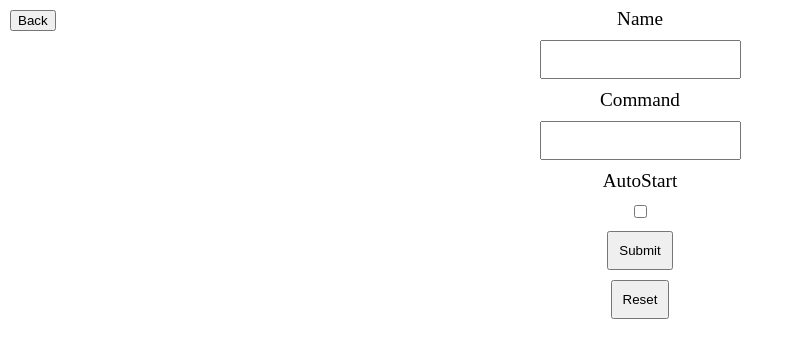
After one commit to LennikGamez/RaspberryPi-ProcessManager, a Flask app: page /add-process in a window 1280 px wide. The commit adds this page. Shown: the top 358 px of the page, without its empty margins (0-794 px from the left). Run offline with Flask 3, Linux system fonts and the light colour scheme.

Commit message:
created page to add new Processes to the list and navigation buttons

```diff
--- a/website/main.py
+++ b/website/main.py
@@ -14,6 +14,14 @@ def read_processes():
     with open(getJSONURL(), "r") as f:
         for process in json.load(f).get("processes"):
             processes.append(Process(process.get("name"), process.get("cmd"), process.get("onStartUp")))
+
+def addProcessToJson(name, cmd, onStartUp):
+    json_file = getJSONURL()
+    with open(json_file, 'r') as f:
+        data = json.load(f)
+        data["processes"].append({"name": name, "cmd": cmd, "onStartUp": onStartUp})
+    with open(json_file, 'w') as f:
+        json.dump(data, f, indent=4)
 
 def changeStartUpInJSON(name, value):
     json_file = getJSONURL()
@@ -53,12 +61,17 @@ def manager():
             process.is_running = running
     return render_template("index.html", processes=processes)
 
-@app.route("/add-process", methods=["POST"])
+@app.route("/add-process", methods=["POST", "GET"])
 def add():
-    name = request.form.get("name")
-    command = request.form.get("command")
-    processes.append(Process(name, command))
-    return redirect(url_for("manager"))
+    if request.method == "GET":
+        return render_template("addProcess.html")
+    else:
+        name = request.form.get("name")
+        command = request.form.get("command")
+        onStartUp = request.form.get("onStartUp")
+        processes.append(Process(name, command, onStartUp))
+        addProcessToJson(name, command, onStartUp)
+        return redirect(url_for("manager"))
 
 @app.route("/load")
 def load():
--- a/website/static/processes.json
+++ b/website/static/processes.json
@@ -4,13 +4,13 @@
             "name": "VideoStream Page",
             "description": "This is the first process",
             "cmd": "timeout /T 10",
-            "onStartUp": true
+            "onStartUp": false
         },
         {
             "name": "VideoStream Backend",
             "description": "This is the second process",
             "cmd": "python C:\\Users\\leand\\OneDrive\\Dokumente\\Repos\\ProcessManager\\process1.py",
-            "onStartUp": true
+            "onStartUp": false
         }
     ]
 }
--- /dev/null
+++ b/website/templates/addProcess.html
@@ -0,0 +1,40 @@
+<!DOCTYPE html>
+<html lang="en">
+<head>
+    <meta charset="UTF-8">
+    <meta name="viewport" content="width=device-width, initial-scale=1.0">
+    <title>Add Process</title>
+</head>
+<body>
+    <button onclick="history.back()">Back</button>
+    <form action="/add-process" method="POST">
+        <label for="name">Name</label>
+        <input type="text" name="name" id="name">
+        <label for="command">Command</label>
+        <input type="text" name="command" id="command">
+        <label for="onStartUp">AutoStart</label>
+        <input id="onStartUp" type="checkbox" name="onStartUp">
+        <input type="submit">
+        <input type="reset">
+    </form>
+
+
+    <style>
+        button{
+            position: absolute;
+            top: 10px;
+            left: 10px;
+        }
+        form{
+            display: grid;
+            place-items: center;
+            gap: 10px;
+            font-size: larger;
+        }
+        form > input{
+            padding: 10px;
+            text-align: center;
+        }
+    </style>
+</body>
+</html>
--- a/website/templates/index.html
+++ b/website/templates/index.html
@@ -32,6 +32,7 @@
             </div>
         {% endfor %}
     </div>
+    <button id="add" onclick="window.location.href='add-process'">+</button>
 
     <script>
     </script>
```
Also changed, not shown: website/static/style.css (+11 -0 lines).
